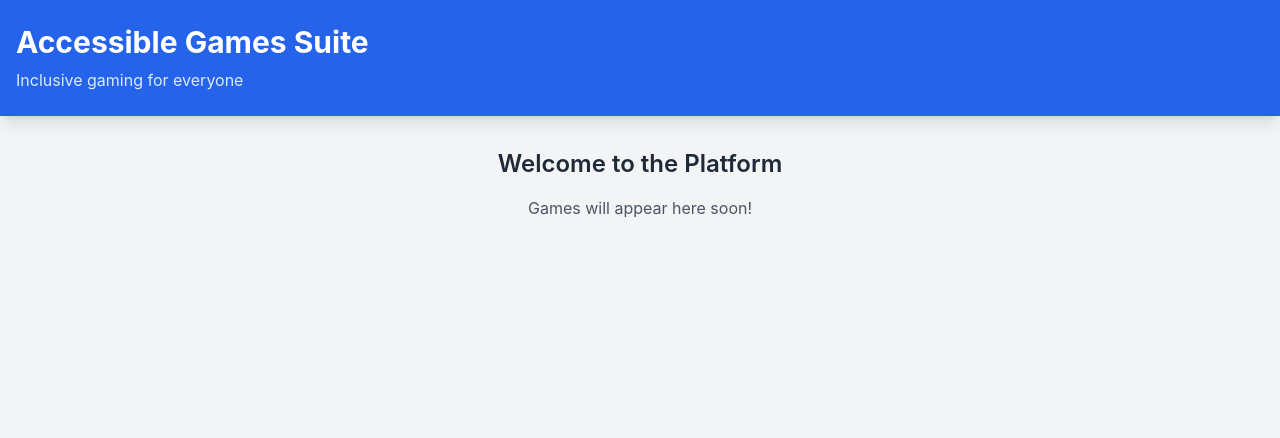
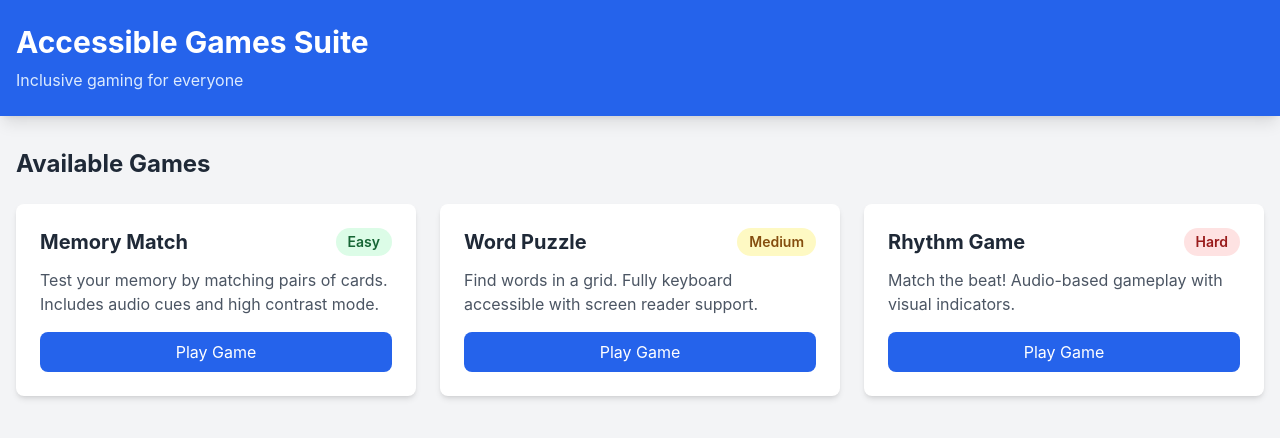
Before and after one commit to ChibsDev/accessible-games-suite, a React (Vite) app: page / in a window 1280 px wide. Shown: the top 438 px of the page. Built offline with nearby package versions, Linux system fonts and the light colour scheme.

Commit message:
Add GameCard component and display placeholder games

```diff
--- a/src/App.tsx
+++ b/src/App.tsx
@@ -1,4 +1,5 @@
 import Header from "./components/Header";
+import GameCard from "./components/GameCard";
 
 function App() {
   return (
@@ -6,11 +7,28 @@ function App() {
       <Header />
 
       <main className="container mx-auto px-4 py-8">
-        <div className="text-center">
-          <h2 className="text-2xl font-semibold text-gray-800 mb-4">
-            Welcome to the Platform
-          </h2>
-          <p className="text-gray-600">Games will appear here soon!</p>
+        <h2 className="text-2xl font-bold text-gray-800 mb-6">
+          Available Games
+        </h2>
+
+        <div className="grid grid-cols-1 md:grid-cols-2 lg:grid-cols-3 gap-6">
+          <GameCard
+            title="Memory Match"
+            description="Test your memory by matching pairs of cards. Includes audio cues and high contrast mode."
+            difficulty="Easy"
+          />
+
+          <GameCard
+            title="Word Puzzle"
+            description="Find words in a grid. Fully keyboard accessible with screen reader support."
+            difficulty="Medium"
+          />
+
+          <GameCard
+            title="Rhythm Game"
+            description="Match the beat! Audio-based gameplay with visual indicators."
+            difficulty="Hard"
+          />
         </div>
       </main>
     </div>
--- /dev/null
+++ b/src/components/GameCard.tsx
@@ -0,0 +1,35 @@
+interface GameCardProps {
+  title: string;
+  description: string;
+  difficulty: "Easy" | "Medium" | "Hard";
+}
+
+function GameCard({ title, description, difficulty }: GameCardProps) {
+
+  const difficultyColours = {
+    Easy: "bg-green-100 text-green-800",
+    Medium: "bg-yellow-100 text-yellow-800",
+    Hard: "bg-red-100 text-red-800",
+  };
+
+  return (
+    <div className="bg-white rounded-lg shadow-md p-6 hover:shadow-xl transition-shadow">
+      <div className="flex justify-between items-start mb-3">
+        <h3 className="text-xl font-bold text-gray-800">{title}</h3>
+        <span
+          className={`px-3 py-1 rounded-full text-sm font-semibold ${difficultyColours[difficulty]}`}
+        >
+          {difficulty}
+        </span>
+      </div>
+
+      <p className="text-gray-600 mb-4">{description}</p>
+
+      <button className="w-full bg-blue-600 text-white py-2 px-4 rounded-lg hover:bg-blue-700 focus:outline-none focus:ring-2 focus:ring-blue-500 focus:ring-offset-2">
+        Play Game
+      </button>
+    </div>
+  );
+}
+
+export default GameCard;
```
